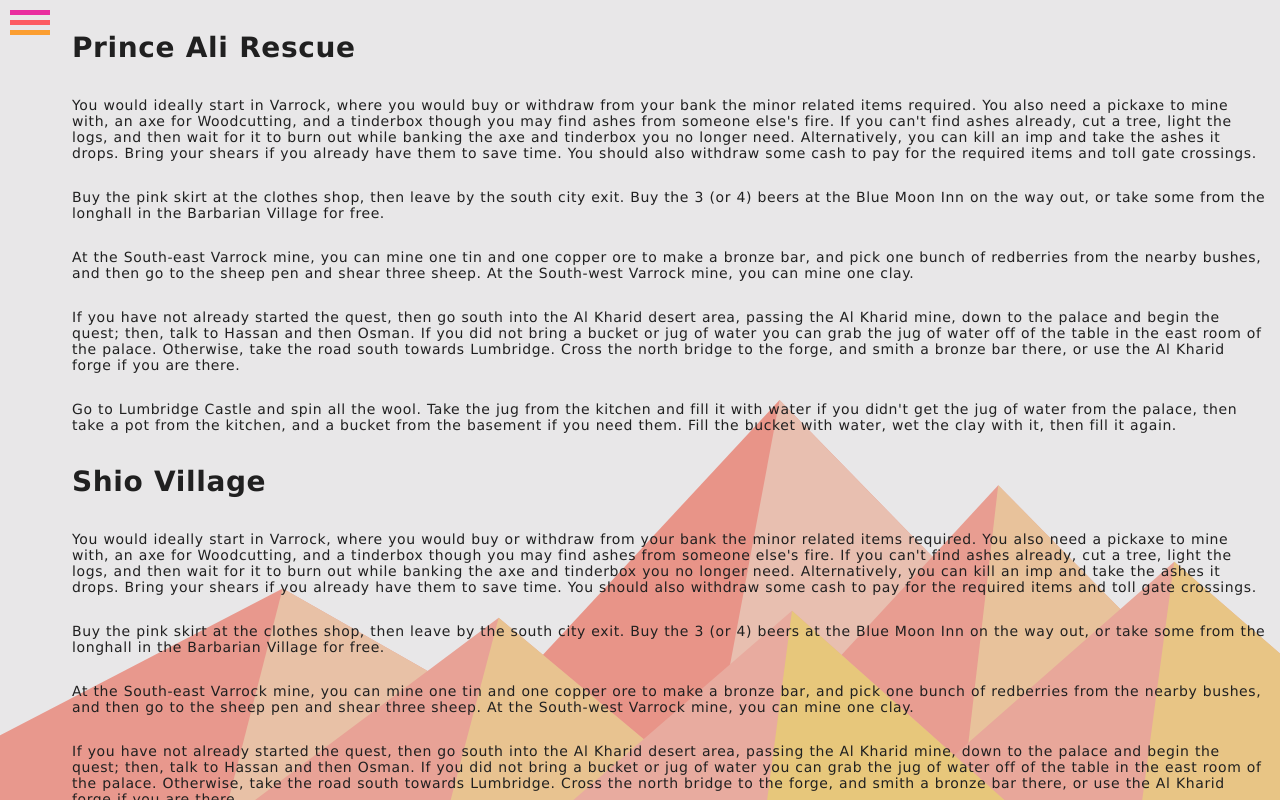
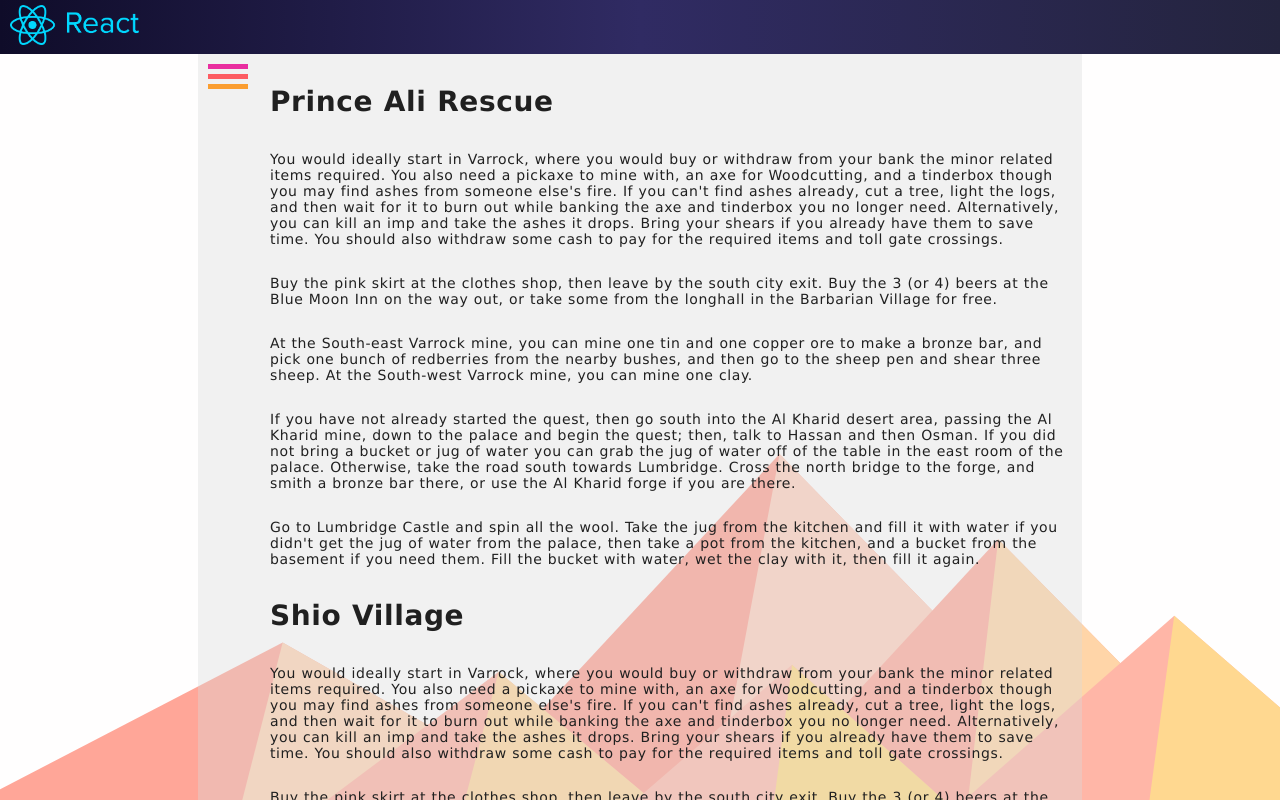
Before and after one commit to Ice-Lynx/Ice-Lynx-React-Practice-1, a React (Create React App) app: page / in a window 1280 px wide. Shown: the top 800 px of the page. Built offline with nearby package versions, Linux system fonts and the light colour scheme.

Commit message:
Added top bar with react logo

```diff
--- a/src/App.css
+++ b/src/App.css
@@ -1,3 +1,23 @@
+.App-logo {
+  height: 40px;
+  pointer-events: none;
+}
+
+/* @media (prefers-reduced-motion: no-preference) {
+  .App-logo {
+    animation: App-logo-spin infinite 30s linear;
+  }
+}
+
+@keyframes App-logo-spin {
+  from {
+    transform: rotate(0deg);
+  }
+  to {
+    transform: rotate(360deg);
+  }
+} */
+
 .wrapper {
   height: 100vh;
   display: flex;
@@ -8,10 +28,14 @@
   background:  linear-gradient(to right, #0f0c29, #302b63, #24243e);
   color:white;
   padding-left: 10px;
+  padding-top: 5px;
+  padding-bottom: 5px;
+
 }
 .body {
   flex: 1;
   display:flex;
+  justify-content: center;
   flex: 1 0 auto;
   flex-direction: row;
   background-color: #fffefe;
@@ -31,7 +55,7 @@
 .left-menu {
   display: flex;
   flex-direction: column;
-  background-color: rgba(31, 31, 43, 0.1);;
+  background-color: rgba(216, 216, 216, 0.37);
   border-radius: 0px;
   color: white;
   margin:0px;
@@ -41,9 +65,11 @@
 }
 .content {
   display: flex;
+  max-width: 800px;
   flex-direction: column;
+
   border-radius: 0px;
-  background-color: rgba(31, 31, 43, 0.1);
+  background-color: rgba(216, 216, 216, 0.37);
   color: rgb(32, 32, 32);
   margin:0px;
   padding:12px;
--- a/src/App.js
+++ b/src/App.js
@@ -1,10 +1,14 @@
 import "./App.css";
 import { ToggleBox } from "./components/left-menu.jsx";
 import { IceLynxLogo } from "./components/ice-lynx-logo.jsx";
+import ReactLogo from "./logo-text.png";
 
 function App() {
   return (
     <div class="wrapper">
+      <div class="header">
+        <img src={ReactLogo} class="App-logo" alt="logo" />
+      </div>
       <div class="body">
         <ToggleBox />
         <div class="content">
```
Also changed, not shown: src/logo-text.png (added).
